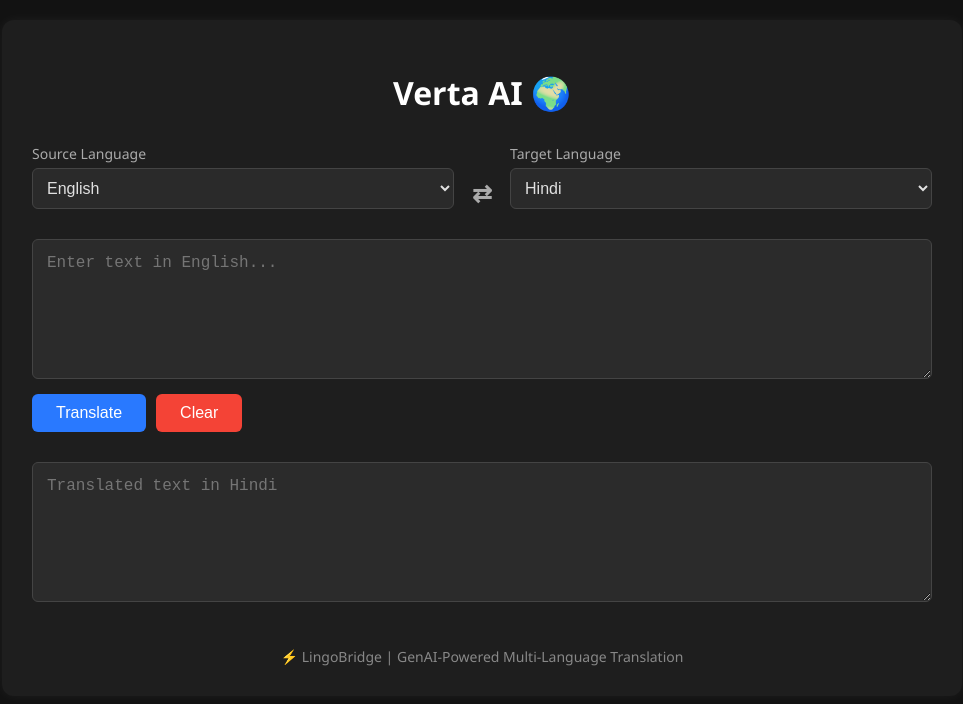
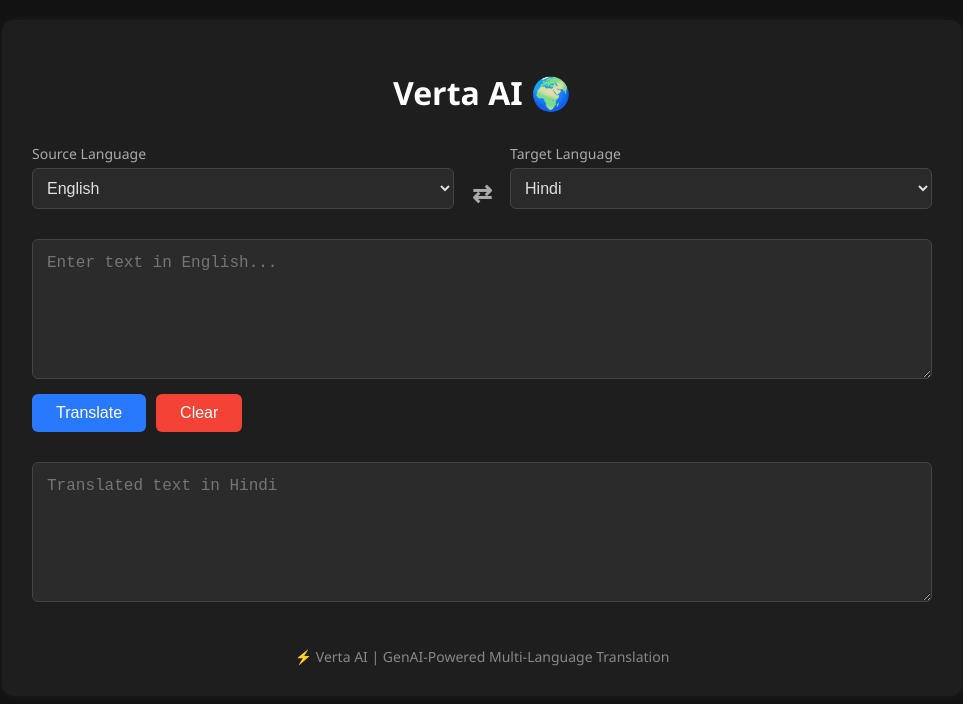
Before and after one commit to sgupta701/Verta-AI, a React (Create React App) app in the folder frontend/: page / in a window 1280 px wide. Shown: the top 704 px of the page, without its empty margins (158-1121 px from the left). Built offline with nearby package versions, Linux system fonts and the light colour scheme.

Commit message:
app.js updated

```diff
--- a/frontend/src/App.js
+++ b/frontend/src/App.js
@@ -83,7 +83,7 @@ const App = () => {
       />
 
       <footer>
-        ⚡ LingoBridge | GenAI-Powered Multi-Language Translation
+        ⚡ Verta AI | GenAI-Powered Multi-Language Translation
       </footer>
     </div>
   );
```
